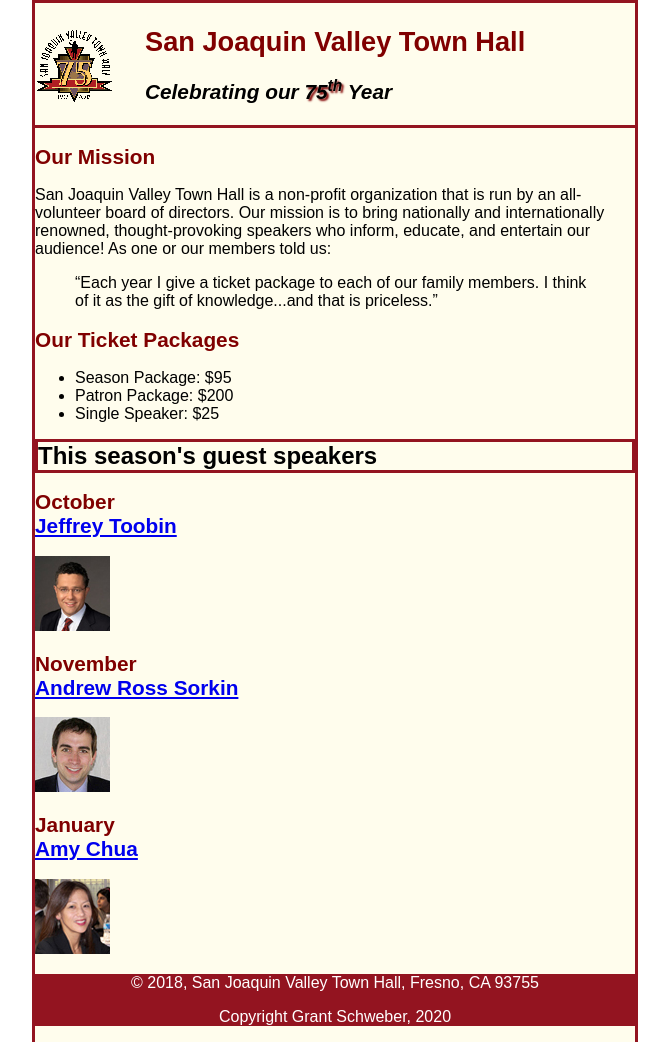
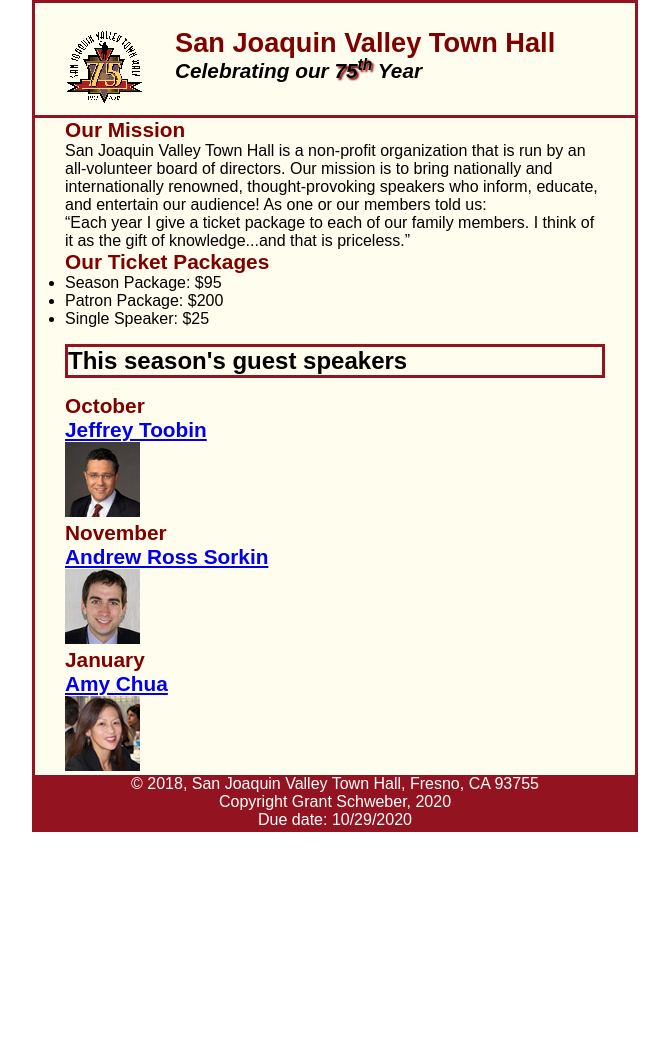
Before and after one commit to gschweber12/A11, a plain HTML site: page index.html in a window 1280 px wide. Shown: the top 1042 px of the page, without its empty margins (305-974 px from the left). After the commit the page ends 832 px from the top, so only its background shows below. Drawn offline with Linux system fonts and the light colour scheme.

Commit message:
Feature: got the padding right for the header, section, and footer

```diff
--- a/index.html
+++ b/index.html
@@ -42,6 +42,7 @@
 	<footer>
 		<p>&copy; 2018, San Joaquin Valley Town Hall, Fresno, CA 93755</p>
 		<p>Copyright Grant Schweber, 2020</p>
+		<p>Due date: 10/29/2020</p>
 	</footer>
 </body>
 </html>
--- a/styles/main.css
+++ b/styles/main.css
@@ -1,4 +1,8 @@
 /* the styles for the elements */
+* {
+	margin: 0;
+	padding: 0;
+}
 html {
 	background-color: white;
 }
@@ -14,12 +18,14 @@
 
 /* the styles for the header */
 header {
+	padding: 1.5em 0 2em 0;
 	border-bottom: 3px solid #931420;
 
 }
 
 header img {
 	float: left;
+	padding: 0 30px;
 }
 
 .shadow {
@@ -29,16 +35,17 @@
 header h2 {
 	font-size: 170%;
 	color: #800000;
-	text-indent: 30px;
+
 }
 header h3 {
 	font-size: 130%;
 	font-style: italic;
-	text-indent: 30px;
+
 }
 /* the styles for the section */
 main {
 	clear: left;
+	padding: 0 30px;
 }
 
 main h1 {
```
